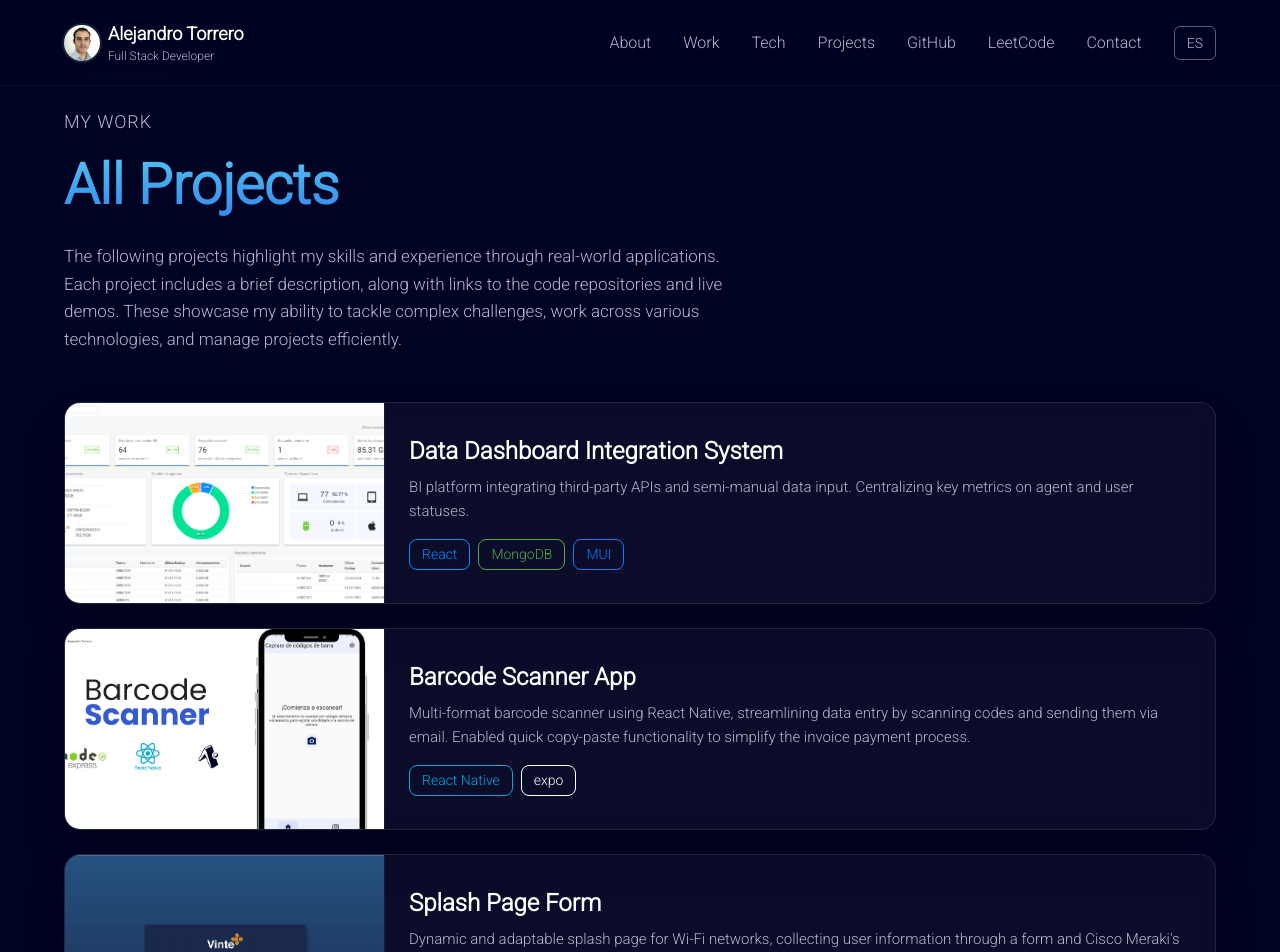
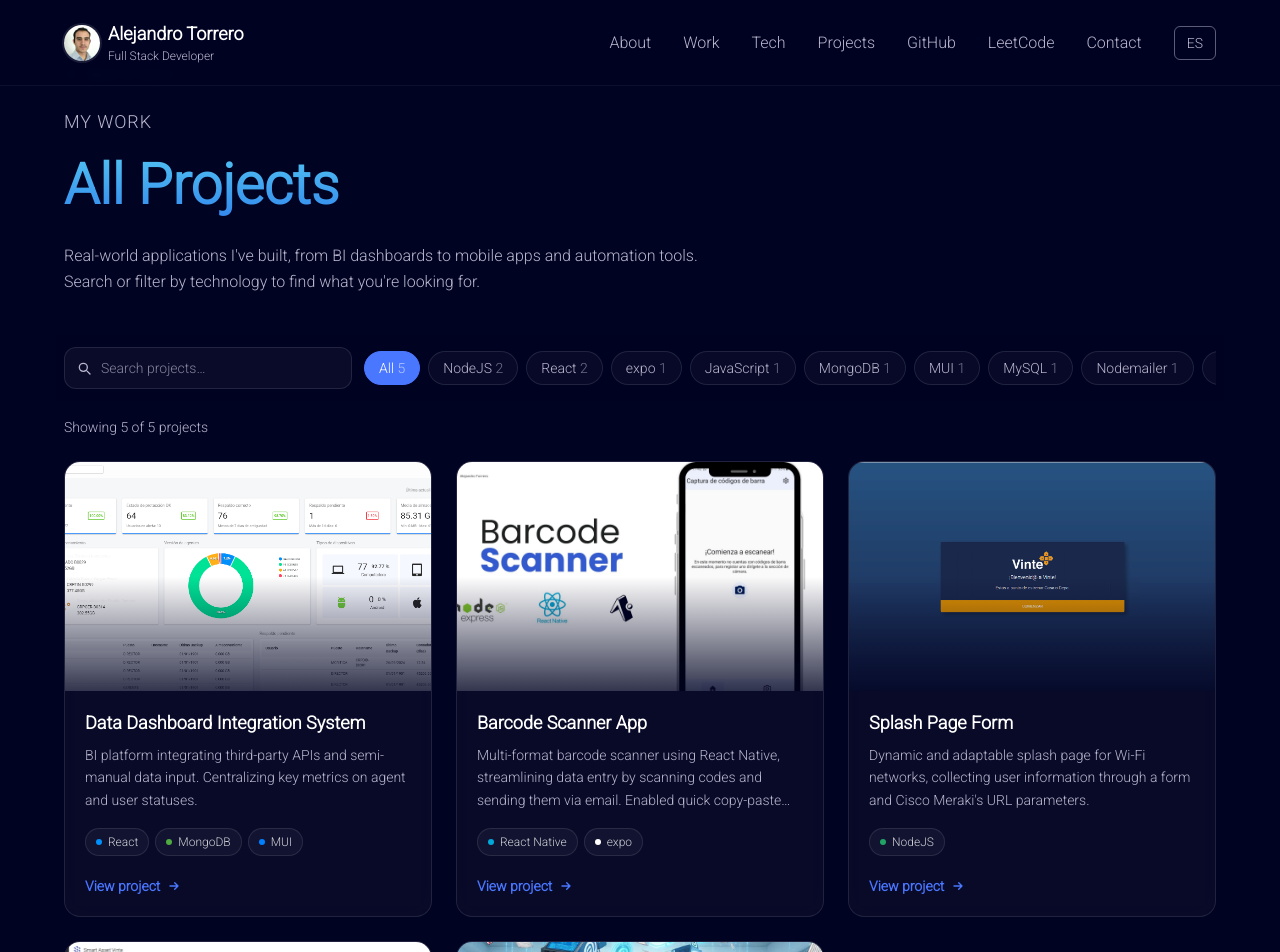
Before and after one commit to alejandro-torrero/Portfolio, a React (Vite) app: page /projects in a window 1280 px wide. Shown: the top 952 px of the page. Built offline with nearby package versions, Linux system fonts and the light colour scheme.

Commit message:
chore: improve projects design

```diff
--- a/src/components/ProjectList.jsx
+++ b/src/components/ProjectList.jsx
@@ -1,117 +1,110 @@
-import { Link, useNavigate } from "react-router-dom";
-import { motion } from "framer-motion";
+import { useMemo, useState } from "react";
+import { Link } from "react-router-dom";
+import { motion, AnimatePresence } from "framer-motion";
 import { useTranslation } from "react-i18next";
 import Navbar from "./Navbar";
 import Footer from "./Footer";
 import { projects } from "../data";
 import { github } from "../assets";
 import { styles } from "../styles";
-import { staggerContainer, fadeIn } from "../utils/motion";
 
-/** Full-width list-style card for the projects page */
-const ProjectListCard = ({
-  index,
-  name,
-  description,
-  tags,
-  image,
-  source_code_link,
-  link,
-}) => {
-  const nav = useNavigate();
+const normalize = (value) => value.trim().toLowerCase();
+
+const TagPill = ({ tag }) => (
+  <span
+    className="inline-flex items-center gap-1.5 rounded-full bg-white/[0.04] border border-white/10 px-2.5 py-1 text-[12px] font-medium text-white/80"
+  >
+    <span
+      className="w-1.5 h-1.5 rounded-full"
+      style={{ backgroundColor: tag.color.trim() }}
+    />
+    {tag.name}
+  </span>
+);
+
+const ProjectGridCard = ({ name, description, tags, image, source_code_link, link }) => {
   const { t } = useTranslation();
   const hasLink = Boolean(link);
   const hasCode = source_code_link != null;
 
-  const handleCardClick = () => {
-    if (link) nav(link);
-  };
-
-  return (
-    <motion.div variants={fadeIn("up", "spring", index * 0.1, 0.6)}>
-      <motion.div
-        whileHover={{ y: -2 }}
-        className="group relative w-full rounded-2xl border border-white/10 hover:border-white/20 transition-all duration-300 cursor-pointer overflow-hidden flex flex-col md:flex-row min-h-0"
-        style={{
-          backgroundColor: "rgba(255, 255, 255, 0.04)",
-          backdropFilter: "blur(16px)",
-          WebkitBackdropFilter: "blur(16px)",
-          boxShadow: "0 25px 50px -12px rgba(0, 0, 0, 0.25)",
-        }}
-        onClick={handleCardClick}
-      >
-        {/* Image – left on desktop, top on mobile */}
-        <div className="relative w-full md:w-72 lg:w-80 md:min-w-[280px] h-48 md:h-auto md:min-h-[200px] flex-shrink-0 overflow-hidden border-b md:border-b-0 md:border-r border-white/5">
+  const body = (
+    <>
+      <div className="relative aspect-[16/10] overflow-hidden">
         <img
           src={image}
           alt={name}
-            className="w-full h-full object-cover transition-transform duration-500 group-hover:scale-105"
+          loading="lazy"
+          className="w-full h-full object-cover transition-transform duration-500 group-hover:scale-[1.04]"
         />
-          <div className="absolute inset-0 bg-gradient-to-t from-black/90 via-black/40 to-transparent opacity-0 group-hover:opacity-100 transition-opacity duration-300 flex flex-col items-center justify-end gap-3 pb-4">
-            {hasLink && (
-              <span className="text-white font-semibold text-sm px-4 py-2 rounded-lg bg-[#4a77ff]">
+        <div className="absolute inset-0 bg-gradient-to-t from-primary/80 via-transparent to-transparent" />
+        {!hasLink && (
+          <span className="absolute top-3 left-3 rounded-full bg-black/50 backdrop-blur-sm border border-white/10 px-2.5 py-1 text-[11px] font-medium uppercase tracking-wide text-white/70">
+            {t("projects.detailsSoon")}
+          </span>
+        )}
+      </div>
+
+      <div className="flex flex-1 flex-col p-5">
+        <h3 className="text-white font-semibold text-lg leading-snug group-hover:text-accent-cyan transition-colors">
+          {name}
+        </h3>
+        <p className="mt-2 text-secondary text-[14px] leading-relaxed line-clamp-3">
+          {description}
+        </p>
+
+        <div className="mt-4 flex flex-wrap gap-1.5">
+          {tags.map((tag) => (
+            <TagPill key={`${name}-${tag.name}`} tag={tag} />
+          ))}
+        </div>
+
+        <div className="mt-auto pt-5 flex items-center justify-between gap-3">
+          {hasLink ? (
+            <span className="inline-flex items-center gap-1.5 text-sm font-semibold text-accent-blue group-hover:gap-2.5 transition-all">
               {t("projects.viewProject")}
+              <svg className="w-4 h-4" fill="none" viewBox="0 0 24 24" stroke="currentColor">
+                <path strokeLinecap="round" strokeLinejoin="round" strokeWidth={2} d="M13 7l5 5m0 0l-5 5m5-5H6" />
+              </svg>
             </span>
+          ) : (
+            <span />
           )}
           {hasCode && (
             <button
               type="button"
               onClick={(e) => {
+                e.preventDefault();
                 e.stopPropagation();
-                  window.open(source_code_link, "_blank");
+                window.open(source_code_link, "_blank", "noopener,noreferrer");
               }}
-                className="flex items-center gap-2 text-white/90 hover:text-white text-sm font-medium"
+              className="inline-flex items-center gap-2 rounded-lg border border-white/10 bg-white/5 px-3 py-1.5 text-xs font-medium text-white/80 hover:text-white hover:bg-white/10 transition-colors"
             >
-                <img src={github} alt="" className="w-5 h-5" />
+              <img src={github} alt="" className="w-4 h-4" />
               {t("projects.viewCode")}
             </button>
           )}
         </div>
-          {hasCode && !hasLink && (
-            <div className="absolute top-3 right-3 opacity-80 group-hover:opacity-100">
-              <button
-                type="button"
-                onClick={(e) => {
-                  e.stopPropagation();
-                  window.open(source_code_link, "_blank");
-                }}
-                className="w-10 h-10 rounded-full flex justify-center items-center cursor-pointer hover:scale-110 transition-transform bg-white/10 backdrop-blur-sm border border-white/10 hover:bg-white/20"
-              >
-                <img src={github} alt="source code" className="w-5 h-5" />
-              </button>
       </div>
-          )}
-        </div>
+    </>
+  );
 
-        {/* Content */}
-        <div className="flex-1 p-6 flex flex-col justify-center min-w-0">
-          <h3 className="text-white font-bold text-xl md:text-2xl group-hover:text-[#4a77ff]/90 transition-colors">
-            {name}
-          </h3>
-          <p className="mt-2 text-secondary text-[14px] md:text-[15px] leading-relaxed line-clamp-3 md:line-clamp-2">
-            {description}
-          </p>
-          <div className="mt-4 flex flex-wrap gap-2">
-            {tags.map((tag) => (
-              <div
-                key={`${name}-${tag.name}`}
-                className="border rounded-lg px-3 py-1"
-                style={{ borderColor: tag.color }}
-              >
-                <p className="text-[14px]" style={{ color: tag.color }}>
-                  {tag.name}
-                </p>
-              </div>
-            ))}
-          </div>
-        </div>
-      </motion.div>
-    </motion.div>
+  const cardClass =
+    "group flex h-full flex-col overflow-hidden rounded-2xl border border-white/10 bg-white/[0.03] backdrop-blur-md transition-all duration-300 hover:border-white/20 hover:bg-white/[0.05] hover:-translate-y-1 hover:shadow-[0_20px_40px_-15px_rgba(74,119,255,0.25)] focus-visible:outline-none focus-visible:ring-2 focus-visible:ring-accent-blue";
+
+  return hasLink ? (
+    <Link to={link} className={cardClass}>
+      {body}
+    </Link>
+  ) : (
+    <div className={cardClass}>{body}</div>
   );
 };
 
 const ProjectList = () => {
   const { t } = useTranslation();
+  const [query, setQuery] = useState("");
+  const [activeTag, setActiveTag] = useState(null);
+
   const raw = t("projects.list", { returnObjects: true });
   const localeList = Array.isArray(raw) ? raw : raw ? [raw] : [];
   const projectsWithLocale = projects.map((p, i) => ({
@@ -120,16 +113,46 @@ const ProjectList = () => {
     description: localeList[i]?.description ?? p.description,
   }));
 
+  const tagCounts = useMemo(() => {
+    const counts = new Map();
+    projects.forEach((p) =>
+      p.tags.forEach((tag) => counts.set(tag.name, (counts.get(tag.name) ?? 0) + 1))
+    );
+    return [...counts.entries()].sort((a, b) => b[1] - a[1] || a[0].localeCompare(b[0]));
+  }, []);
+
+  const q = normalize(query);
+  const filtered = projectsWithLocale.filter((p) => {
+    if (activeTag && !p.tags.some((tag) => tag.name === activeTag)) return false;
+    if (!q) return true;
+    return (
+      normalize(p.name).includes(q) ||
+      normalize(p.description).includes(q) ||
+      p.tags.some((tag) => normalize(tag.name).includes(q))
+    );
+  });
+
+  const clearFilters = () => {
+    setQuery("");
+    setActiveTag(null);
+  };
+
+  const chipClass = (active) =>
+    `shrink-0 rounded-full border px-3.5 py-1.5 text-sm font-medium transition-colors ${
+      active
+        ? "border-accent-blue bg-accent-blue text-white"
+        : "border-white/10 bg-white/[0.03] text-secondary hover:text-white hover:border-white/25"
+    }`;
+
   return (
     <div className="relative z-0 bg-primary min-h-screen flex flex-col">
       <Navbar />
 
       <main className={`${styles.padding} pt-28 pb-16 max-w-7xl mx-auto w-full flex-1`}>
-        <motion.div
+        <motion.header
           initial={{ opacity: 0, y: 20 }}
           animate={{ opacity: 1, y: 0 }}
           transition={{ duration: 0.5 }}
-          className="mb-12"
         >
           <Link
             to="/"
@@ -146,21 +169,89 @@ const ProjectList = () => {
           <h1 className="text-white font-black md:text-[56px] sm:text-[48px] xs:text-[40px] text-[32px] mt-2 blue-text-gradient">
             {t("projects.pageTitle")}
           </h1>
-          <p className="mt-4 text-secondary text-[17px] max-w-2xl leading-relaxed">
-            {t("projects.description")}
+          <p className="mt-4 text-secondary text-[16px] max-w-2xl leading-relaxed">
+            {t("projects.pageDescription")}
           </p>
+        </motion.header>
+
+        <motion.div
+          initial={{ opacity: 0, y: 10 }}
+          animate={{ opacity: 1, y: 0 }}
+          transition={{ duration: 0.5, delay: 0.1 }}
+          className="sticky top-20 z-10 mt-10 -mx-2 px-2 py-3 bg-primary/80 backdrop-blur-md"
+        >
+          <div className="flex flex-col gap-3 md:flex-row md:items-center">
+            <div className="relative md:w-72 shrink-0">
+              <svg
+                className="pointer-events-none absolute left-3 top-1/2 -translate-y-1/2 w-4 h-4 text-secondary"
+                fill="none"
+                viewBox="0 0 24 24"
+                stroke="currentColor"
+              >
+                <path strokeLinecap="round" strokeLinejoin="round" strokeWidth={2} d="M21 21l-4.35-4.35M17 11a6 6 0 11-12 0 6 6 0 0112 0z" />
+              </svg>
+              <input
+                type="search"
+                value={query}
+                onChange={(e) => setQuery(e.target.value)}
+                placeholder={t("projects.searchPlaceholder")}
+                aria-label={t("projects.searchPlaceholder")}
+                className="w-full rounded-xl border border-white/10 bg-white/[0.04] py-2.5 pl-9 pr-3 text-sm text-white placeholder:text-secondary/70 outline-none focus:border-accent-blue/60 focus:ring-2 focus:ring-accent-blue/30 transition"
+              />
+            </div>
+
+            <div className="flex gap-2 overflow-x-auto pb-1 md:pb-0 [scrollbar-width:none]">
+              <button type="button" className={chipClass(activeTag === null)} onClick={() => setActiveTag(null)}>
+                {t("projects.filterAll")} <span className="opacity-60">{projects.length}</span>
+              </button>
+              {tagCounts.map(([tag, count]) => (
+                <button
+                  key={tag}
+                  type="button"
+                  aria-pressed={activeTag === tag}
+                  className={chipClass(activeTag === tag)}
+                  onClick={() => setActiveTag(activeTag === tag ? null : tag)}
+                >
+                  {tag} <span className="opacity-60">{count}</span>
+                </button>
+              ))}
+            </div>
+          </div>
         </motion.div>
 
+        <p className="mt-4 mb-6 text-sm text-secondary" aria-live="polite">
+          {t("projects.resultsCount", { count: filtered.length, total: projects.length })}
+        </p>
+
+        {filtered.length > 0 ? (
+          <motion.div layout className="grid grid-cols-1 sm:grid-cols-2 lg:grid-cols-3 gap-6">
+            <AnimatePresence mode="popLayout">
+              {filtered.map((project) => (
                 <motion.div
-          variants={staggerContainer(0.08, 0.1)}
-          initial="hidden"
-          animate="show"
-          className="flex flex-col gap-6"
+                  key={project.id ?? project.name}
+                  layout
+                  initial={{ opacity: 0, scale: 0.96 }}
+                  animate={{ opacity: 1, scale: 1 }}
+                  exit={{ opacity: 0, scale: 0.96 }}
+                  transition={{ duration: 0.25 }}
                 >
-          {projectsWithLocale.map((project, index) => (
-            <ProjectListCard key={`project-${index}`} index={index} {...project} />
+                  <ProjectGridCard {...project} />
+                </motion.div>
               ))}
+            </AnimatePresence>
           </motion.div>
+        ) : (
+          <div className="flex flex-col items-center justify-center rounded-2xl border border-dashed border-white/10 py-20 text-center">
+            <p className="text-white font-semibold">{t("projects.noResults")}</p>
+            <button
+              type="button"
+              onClick={clearFilters}
+              className="mt-4 rounded-lg border border-accent-cyan px-4 py-2 text-sm font-semibold text-accent-cyan hover:bg-accent-cyan hover:text-white transition-colors"
+            >
+              {t("projects.clearFilters")}
+            </button>
+          </div>
+        )}
       </main>
 
       <Footer />
--- a/src/locales/en.js
+++ b/src/locales/en.js
@@ -77,6 +77,14 @@ const en = {
     moreButton: "More ...",
     viewProject: "View project",
     viewCode: "View code",
+    pageDescription:
+      "Real-world applications I've built, from BI dashboards to mobile apps and automation tools. Search or filter by technology to find what you're looking for.",
+    searchPlaceholder: "Search projects…",
+    filterAll: "All",
+    resultsCount: "Showing {{count}} of {{total}} projects",
+    noResults: "No projects match your search.",
+    clearFilters: "Clear filters",
+    detailsSoon: "Details coming soon",
     list: [
       {
         name: "Data Dashboard Integration System",
--- a/src/locales/es.js
+++ b/src/locales/es.js
@@ -77,6 +77,14 @@ const es = {
     moreButton: "Más ...",
     viewProject: "Ver proyecto",
     viewCode: "Ver código",
+    pageDescription:
+      "Aplicaciones reales que he desarrollado, desde dashboards de BI hasta apps móviles y herramientas de automatización. Busca o filtra por tecnología para encontrar lo que necesitas.",
+    searchPlaceholder: "Buscar proyectos…",
+    filterAll: "Todos",
+    resultsCount: "Mostrando {{count}} de {{total}} proyectos",
+    noResults: "Ningún proyecto coincide con tu búsqueda.",
+    clearFilters: "Limpiar filtros",
+    detailsSoon: "Detalles próximamente",
     list: [
       {
         name: "Sistema de Integración de Dashboard de Datos",
```
Lines whose indentation alone changed are shown as unchanged.
